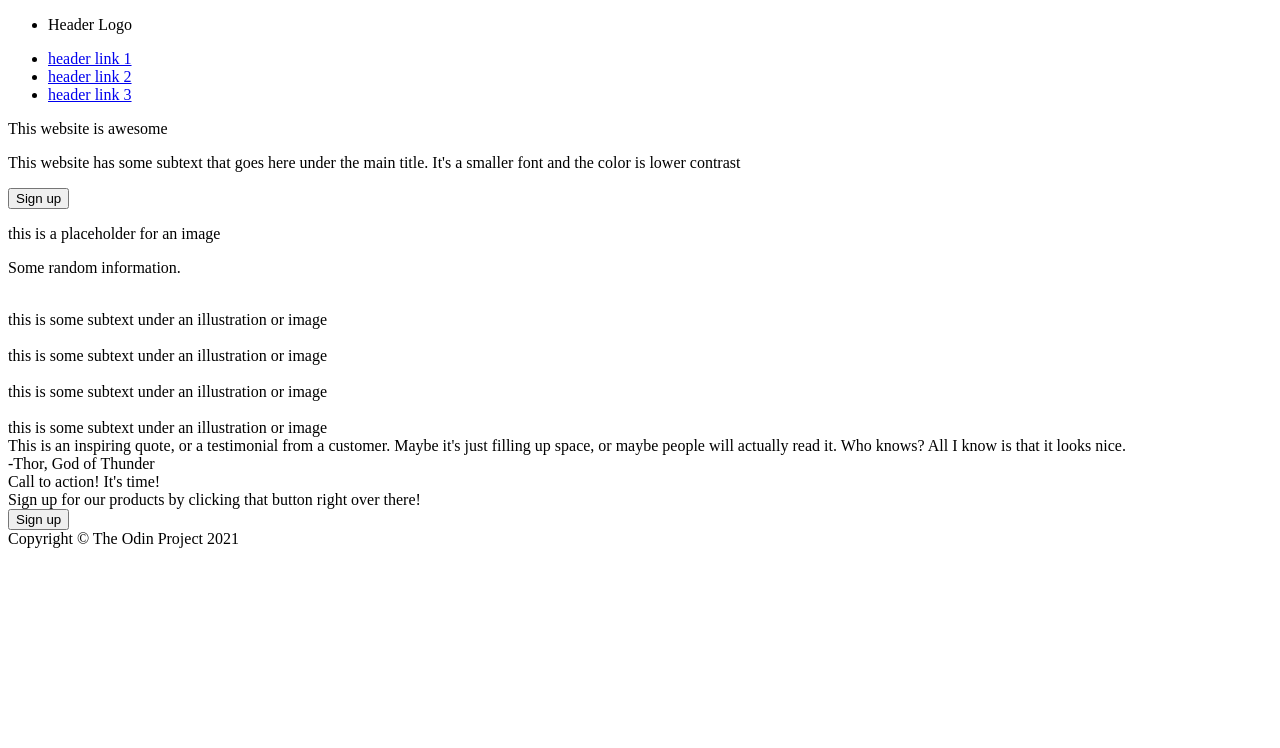
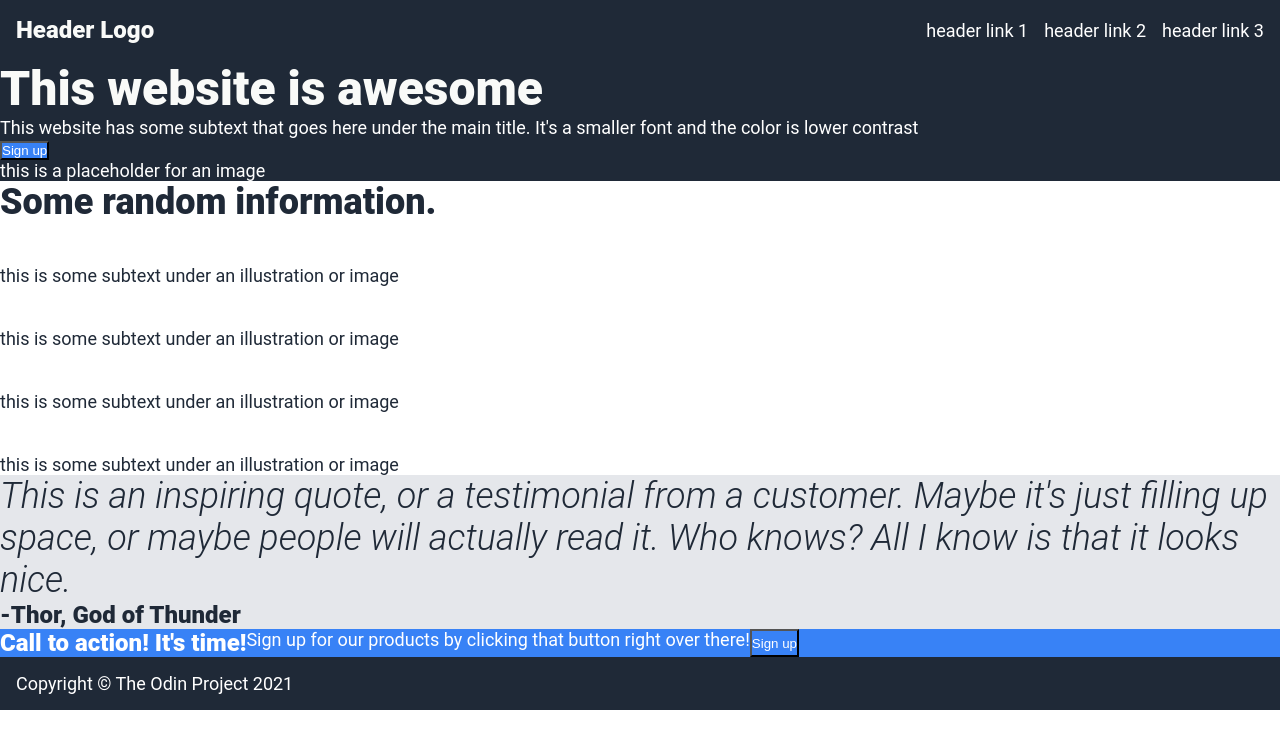
Before and after one commit to jhubbard4099/odin-landing-page, a plain HTML site: page index.html in a window 1280 px wide. Drawn offline with Linux system fonts and the light colour scheme.

Commit message:
Added all required CSS styling, started formatting

```diff
--- a/css/style.css
+++ b/css/style.css
@@ -3,3 +3,103 @@
   padding: 0;
   box-sizing: border-box;
 }
+
+body {
+  font-family: Roboto, sans-serif;
+
+  display: flex;
+  flex-direction: column;
+}
+
+.content-opener {
+  background-color: #1F2937;
+  color: #FFFFFF;
+}
+.opener-text-main {
+  color: #F9FAF8;
+  font-size: 48px;
+  font-weight: 900;
+}
+.opener-text-body, .opener-text-image {
+  color: #FFFFFF;
+  font-size: 18px;
+  font-weight: normal;
+}
+
+.content-info {
+  background-color: #FFFFFF;
+  color: #1F2937;
+}
+.info-text-main {
+  font-size: 36px;
+  font-weight: 900;
+}
+.info-text-card {
+  font-size: 18px;
+  font-weight: normal;
+}
+
+.content-quote {
+  background-color: #E5E7EB;
+  color: #1F2937;
+}
+.quote-text-body {
+  font-size: 36px;
+  font-weight: 300;
+  font-style: italic;
+}
+.quote-text-author {
+  font-size: 24px;
+  font-weight: 900;
+}
+
+.content-action {
+  background-color: #3882F6;
+  color: #FFFFFF;
+  display: flex;
+  flex-direction: row;
+}
+.action-text-main {
+  font-size: 24px;
+  font-weight: 900;
+}
+.action-text-body {
+  font-size: 18px;
+  font-weight: normal;
+}
+
+.header, .footer {
+  background-color: #1F2937;
+  color: #FFFFFF;
+  font-size: 18px;
+  font-weight: normal;
+
+  display: flex;
+  align-items: center;
+  justify-content: space-between;
+  padding: 16px;
+}
+.header-left {
+  font-size: 24px;
+  font-weight: 900;
+  color: #F9FAF8;
+}
+
+.header-right {
+  display: flex;
+  gap: 16px;
+}
+
+button {
+  background-color: #3882F6;
+  color: #FFFFFF
+}
+
+ul {
+  list-style-type: none;
+}
+
+a {
+  text-decoration: none;
+  color: #FFFFFF;
+}
--- a/index.html
+++ b/index.html
@@ -2,8 +2,12 @@
 
 <html lang="en">
   <head>
-    <meta charset="utf-8">
+    <meta charset="UTF-8">
+    <meta http-equiv="X-UA-Compatible" content="IE=edge">
+    <meta name="viewport" content="width=device-width, initial-scale=1.0">
+
     <title>Odin Landing Page</title>
+    <link rel="stylesheet" href="css/style.css">
   </head>
 
   <body>
@@ -27,7 +31,7 @@
           <button>Sign up</button>
         </div>
         <div class="opener-right">
-          <p>this is a placeholder for an image</p>
+          <div class="opener-text-image">this is a placeholder for an image</p>
         </div>
       </div>
 
```
